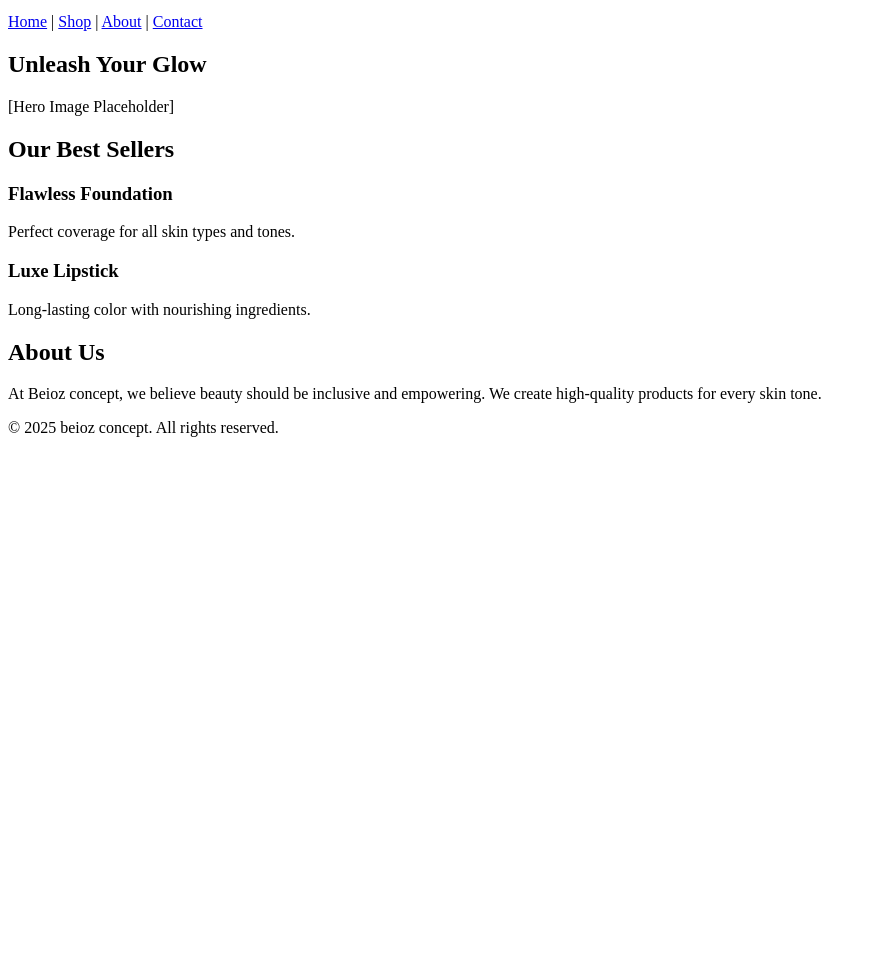
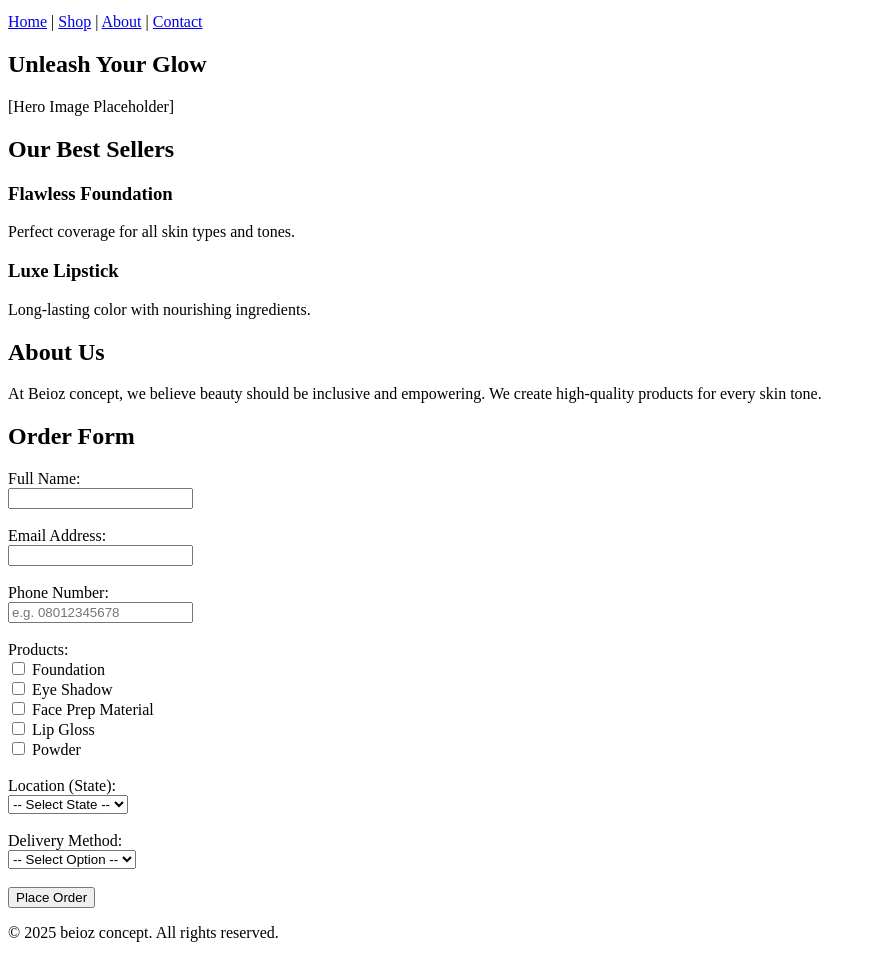
Before and after one commit to IzuuWokoma/IzuuWokoma.github.io, a plain HTML site: page index.html in a window 1280 px wide. Shown: the part 101-1059 px from the top of the page, without its empty margins (0-876 px from the left). Before the commit the page ends 800 px from the top, so only its background shows below. Drawn offline with Linux system fonts and the light colour scheme.

Commit message:
Update index.html
the form is included

```diff
--- a/index.html
+++ b/index.html
@@ -45,6 +45,89 @@
       <p>At Beioz concept, we believe beauty should be inclusive and empowering. We create high-quality products for every skin tone.</p>
     </section>
   </main>
+  <section>
+
+    <!__section for the form__>
+  <h2>Order Form</h2>
+  <form>
+    <!-- Name -->
+    <label for="name">Full Name:</label><br>
+    <input type="text" id="name" name="name" required><br><br>
+
+    <!-- Email -->
+    <label for="email">Email Address:</label><br>
+    <input type="email" id="email" name="email" required><br><br>
+
+    <!-- Phone -->
+    <label for="phone">Phone Number:</label><br>
+    <input type="tel" id="phone" name="phone"
+           pattern="[0-9]{11}"
+           maxlength="11"
+           placeholder="e.g. 08012345678"
+           required><br><br>
+
+    <!-- Products -->
+    <label>Products:</label><br>
+    <input type="checkbox" name="products" value="Foundation"> Foundation<br>
+    <input type="checkbox" name="products" value="Eye Shadow"> Eye Shadow<br>
+    <input type="checkbox" name="products" value="Face Prep"> Face Prep Material<br>
+    <input type="checkbox" name="products" value="Lip Gloss"> Lip Gloss<br>
+    <input type="checkbox" name="products" value="Powder"> Powder<br><br>
+
+    <!-- Location -->
+    <label for="location">Location (State):</label><br>
+    <select id="location" name="location" required>
+      <option value="">-- Select State --</option>
+      <option value="Abia">Abia</option>
+      <option value="Adamawa">Adamawa</option>
+      <option value="Akwa Ibom">Akwa Ibom</option>
+      <option value="Anambra">Anambra</option>
+      <option value="Bauchi">Bauchi</option>
+      <option value="Bayelsa">Bayelsa</option>
+      <option value="Benue">Benue</option>
+      <option value="Borno">Borno</option>
+      <option value="Cross River">Cross River</option>
+      <option value="Delta">Delta</option>
+      <option value="Ebonyi">Ebonyi</option>
+      <option value="Edo">Edo</option>
+      <option value="Ekiti">Ekiti</option>
+      <option value="Enugu">Enugu</option>
+      <option value="FCT">FCT (Abuja)</option>
+      <option value="Gombe">Gombe</option>
+      <option value="Imo">Imo</option>
+      <option value="Jigawa">Jigawa</option>
+      <option value="Kaduna">Kaduna</option>
+      <option value="Kano">Kano</option>
+      <option value="Katsina">Katsina</option>
+      <option value="Kebbi">Kebbi</option>
+      <option value="Kogi">Kogi</option>
+      <option value="Kwara">Kwara</option>
+      <option value="Lagos">Lagos</option>
+      <option value="Nasarawa">Nasarawa</option>
+      <option value="Niger">Niger</option>
+      <option value="Ogun">Ogun</option>
+      <option value="Ondo">Ondo</option>
+      <option value="Osun">Osun</option>
+      <option value="Oyo">Oyo</option>
+      <option value="Plateau">Plateau</option>
+      <option value="Rivers">Rivers</option>
+      <option value="Sokoto">Sokoto</option>
+      <option value="Taraba">Taraba</option>
+      <option value="Yobe">Yobe</option>
+      <option value="Zamfara">Zamfara</option>
+    </select><br><br>
+
+    <!-- Delivery -->
+    <label for="delivery">Delivery Method:</label><br>
+    <select id="delivery" name="delivery" required>
+      <option value="">-- Select Option --</option>
+      <option value="Waybill">Waybill</option>
+      <option value="Pick Up">Pick from Store</option>
+    </select><br><br>
+
+    <!-- Submit -->
+    <button type="submit">Place Order</button>
+  </form>
 
   <footer>
     <p>&copy; 2025 beioz concept. All rights reserved.</p>
```
